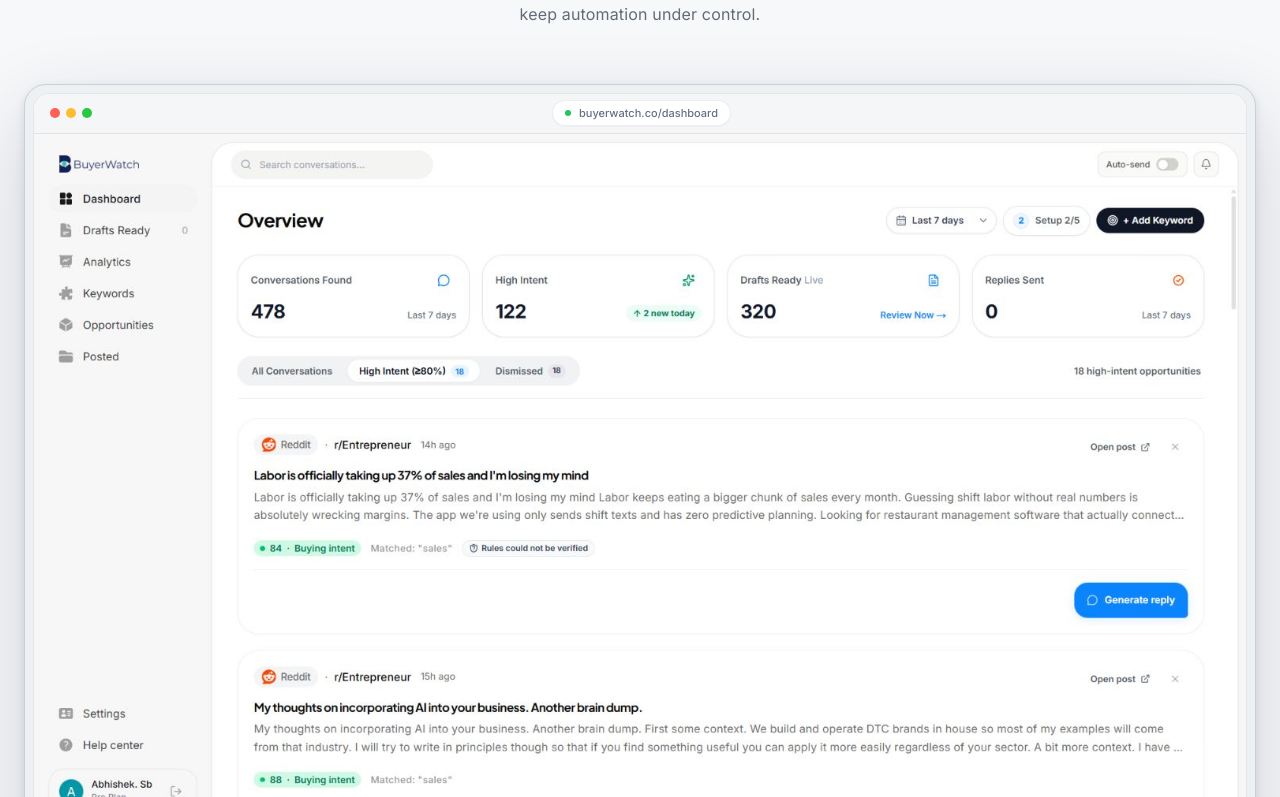
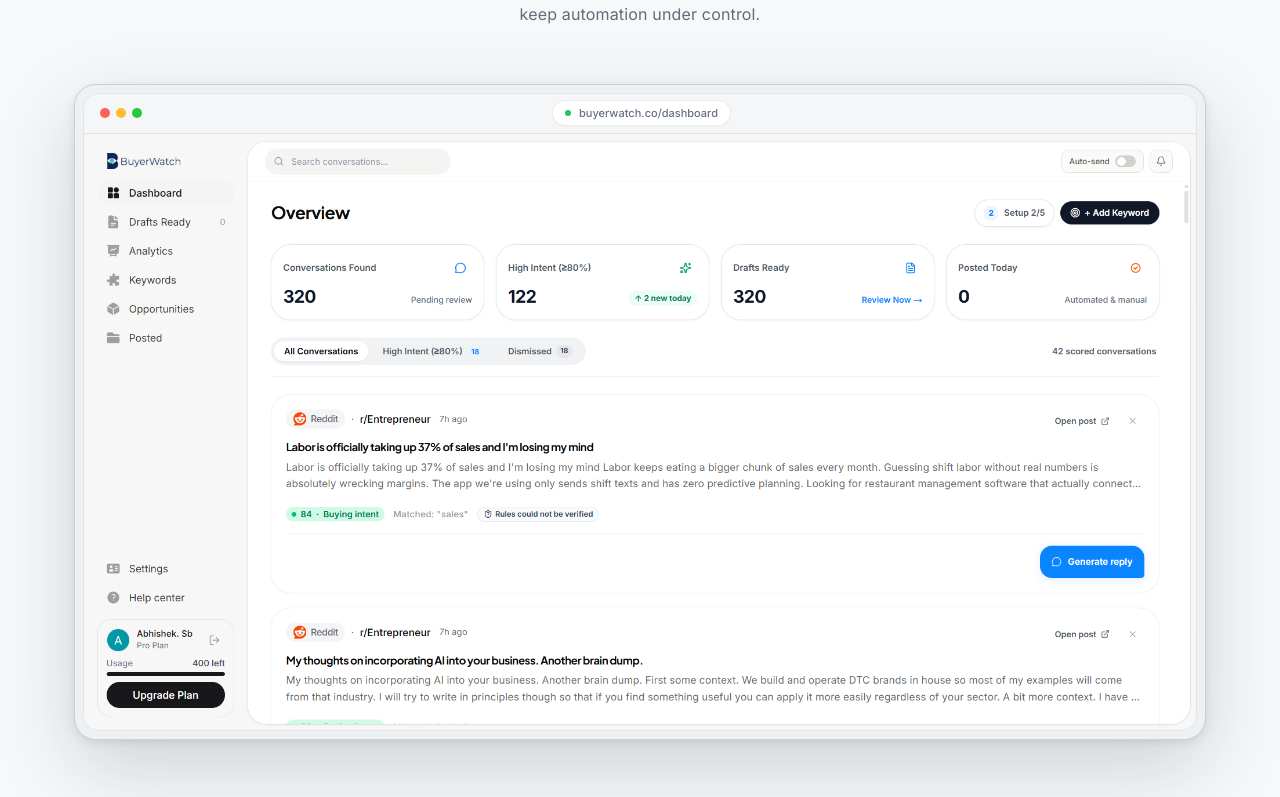
Before and after one commit to abhishekreal7/buyerwatch, a Next.js app: page / in a window 1280 px wide. Shown: the part 2343-3140 px from the top of the page. Built offline with nearby package versions, Linux system fonts and the light colour scheme.

Commit message:
fix: use crisp dashboard preview asset

```diff
--- a/src/app/page.tsx
+++ b/src/app/page.tsx
@@ -288,7 +288,7 @@
 
         {/* ━ ━ ━ ━  section separator: DASHBOARD PROOF ━ ━ ━ ━  */}
         <Section className="border-b border-black/[0.05] bg-[#F7F8FA] py-20 sm:py-24 lg:py-[112px]">
-          <div className="mx-auto max-w-[1440px] px-6">
+          <div className="mx-auto max-w-[1180px] px-6">
             <motion.div variants={fadeUp} className="mx-auto mb-11 max-w-[650px] text-center sm:mb-14">
               <SectionBadge color="#0A84FF" text="See it in action" />
               <h2
@@ -319,11 +319,11 @@
                   <span className="w-[39px] shrink-0" aria-hidden="true" />
                 </div>
                 <Image
-                  src="/buyerwatch-dashboard-live-preview.jpg"
+                  src="/buyerwatch-dashboard-live-preview.png"
                   alt="BuyerWatch dashboard showing multiple high-intent buyer conversations"
-                  width={1536}
-                  height={826}
-                  sizes="(max-width: 768px) 100vw, 1440px"
+                  width={1917}
+                  height={1028}
+                  sizes="(max-width: 768px) 100vw, 1180px"
                   unoptimized
                   className="block h-auto w-full"
                 />
```
Also changed, not shown: public/buyerwatch-dashboard-live-preview.png.
